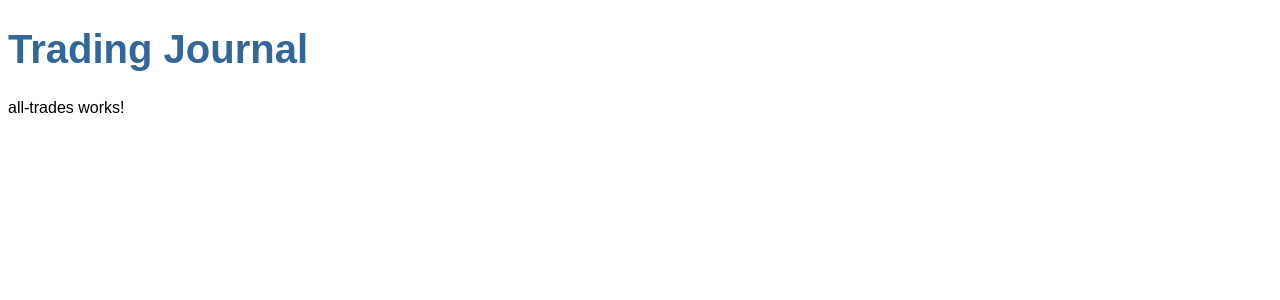
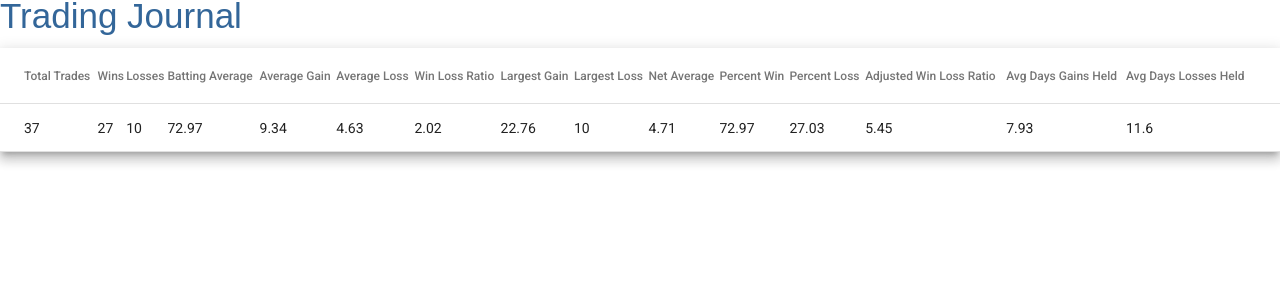
Before and after one commit to ramesh-singh-20/trading-journal-ui, an Angular app: page / in a window 1280 px wide. Shown: the top 300 px of the page. Built offline with nearby package versions, Linux system fonts and the light colour scheme.

Commit message:
Added code to show har coded all analytics data.

```diff
--- a/angular.json
+++ b/angular.json
@@ -31,6 +31,7 @@
               "src/assets"
             ],
             "styles": [
+              "./node_modules/@angular/material/prebuilt-themes/indigo-pink.css",
               "src/styles.scss"
             ],
             "scripts": []
@@ -99,6 +100,7 @@
               "src/assets"
             ],
             "styles": [
+              "./node_modules/@angular/material/prebuilt-themes/indigo-pink.css",
               "src/styles.scss"
             ],
             "scripts": []
--- a/package.json
+++ b/package.json
@@ -11,10 +11,12 @@
   "private": true,
   "dependencies": {
     "@angular/animations": "~12.2.0",
+    "@angular/cdk": "^12.2.4",
     "@angular/common": "~12.2.0",
     "@angular/compiler": "~12.2.0",
     "@angular/core": "~12.2.0",
     "@angular/forms": "~12.2.0",
+    "@angular/material": "^12.2.4",
     "@angular/platform-browser": "~12.2.0",
     "@angular/platform-browser-dynamic": "~12.2.0",
     "@angular/router": "~12.2.0",
--- a/src/app/components/all-analytics/all-analytics.component.html
+++ b/src/app/components/all-analytics/all-analytics.component.html
@@ -1 +1,84 @@
-<p>all-trades works!</p>
+<table mat-table [dataSource]="dataSource" class="mat-elevation-z8">
+
+    <!--- Note that these columns can be defined in any order.
+          The actual rendered columns are set as a property on the row definition" -->
+
+    <ng-container matColumnDef="Total Trades">
+      <th mat-header-cell *matHeaderCellDef> Total Trades </th>
+      <td mat-cell *matCellDef="let element"> {{element.noOfTrades}} </td>
+    </ng-container>
+
+    <ng-container matColumnDef="Wins">
+      <th mat-header-cell *matHeaderCellDef> Wins </th>
+      <td mat-cell *matCellDef="let element"> {{element.wins}} </td>
+    </ng-container>
+
+    <ng-container matColumnDef="Losses">
+      <th mat-header-cell *matHeaderCellDef> Losses </th>
+      <td mat-cell *matCellDef="let element"> {{element.losses}} </td>
+    </ng-container>
+
+    <ng-container matColumnDef="Batting Average">
+      <th mat-header-cell *matHeaderCellDef> Batting Average </th>
+      <td mat-cell *matCellDef="let element"> {{element.battingAverage}} </td>
+    </ng-container>
+
+    <ng-container matColumnDef="Average Gain">
+        <th mat-header-cell *matHeaderCellDef> Average Gain </th>
+        <td mat-cell *matCellDef="let element"> {{element.averageGain}} </td>
+      </ng-container>
+
+      <ng-container matColumnDef="Average Loss">
+        <th mat-header-cell *matHeaderCellDef> Average Loss </th>
+        <td mat-cell *matCellDef="let element"> {{element.averageLoss}} </td>
+      </ng-container>
+
+      <ng-container matColumnDef="Win Loss Ratio">
+        <th mat-header-cell *matHeaderCellDef> Win Loss Ratio </th>
+        <td mat-cell *matCellDef="let element"> {{element.winLossRatio}} </td>
+      </ng-container>
+
+      <ng-container matColumnDef="Largest Gain">
+        <th mat-header-cell *matHeaderCellDef> Largest Gain </th>
+        <td mat-cell *matCellDef="let element"> {{element.largestGain}} </td>
+      </ng-container>
+
+      <ng-container matColumnDef="Largest Loss">
+        <th mat-header-cell *matHeaderCellDef> Largest Loss </th>
+        <td mat-cell *matCellDef="let element"> {{element.largestLoss}} </td>
+      </ng-container>
+
+      <ng-container matColumnDef="Net Average">
+        <th mat-header-cell *matHeaderCellDef> Net Average </th>
+        <td mat-cell *matCellDef="let element"> {{element.netAverage}} </td>
+      </ng-container>
+
+      <ng-container matColumnDef="Percent Win">
+        <th mat-header-cell *matHeaderCellDef> Percent Win </th>
+        <td mat-cell *matCellDef="let element"> {{element.percentWin}} </td>
+      </ng-container>
+
+      <ng-container matColumnDef="Percent Loss">
+        <th mat-header-cell *matHeaderCellDef> Percent Loss </th>
+        <td mat-cell *matCellDef="let element"> {{element.percentLoss}} </td>
+      </ng-container>
+
+      <ng-container matColumnDef="Adjusted Win Loss Ratio">
+        <th mat-header-cell *matHeaderCellDef> Adjusted Win Loss Ratio </th>
+        <td mat-cell *matCellDef="let element"> {{element.adjustedWinLossRatio}} </td>
+      </ng-container>
+
+      <ng-container matColumnDef="Avg Days Gains Held">
+        <th mat-header-cell *matHeaderCellDef> Avg Days Gains Held </th>
+        <td mat-cell *matCellDef="let element"> {{element.avgDaysGainsHeld}} </td>
+      </ng-container>
+
+      <ng-container matColumnDef="Avg Days Losses Held">
+        <th mat-header-cell *matHeaderCellDef> Avg Days Losses Held </th>
+        <td mat-cell *matCellDef="let element"> {{element.avgDaysLossesHeld}} </td>
+      </ng-container>
+
+
+    <tr mat-header-row *matHeaderRowDef="displayedColumns"></tr>
+    <tr mat-row *matRowDef="let row; columns: displayedColumns;"></tr>
+  </table>
--- a/src/app/components/all-analytics/all-analytics.component.scss
+++ b/src/app/components/all-analytics/all-analytics.component.scss
@@ -0,0 +1,3 @@
+table {
+    width: 100%;
+  }
--- a/src/app/components/all-analytics/all-analytics.component.ts
+++ b/src/app/components/all-analytics/all-analytics.component.ts
@@ -1,4 +1,5 @@
 import { Component, OnInit } from '@angular/core';
+import { Analytics } from 'src/app/model/analytics';
 
 @Component({
   selector: 'app-all-analytics',
@@ -12,6 +13,28 @@
   ngOnInit(): void {
   }
 
+  analyticsResponse: Analytics[]= [{
+        noOfTrades: 37,
+        wins: 27,
+        losses: 10,
+        battingAverage: 72.97,
+        averageGain: 9.34,
+        averageLoss: 4.63,
+        winLossRatio: 2.02,
+        largestGain: 22.76,
+        largestLoss: 10.0,
+        netAverage: 4.71,
+        percentWin: 72.97,
+        percentLoss: 27.03,
+        adjustedWinLossRatio: 5.45,
+        avgDaysGainsHeld: 7.93,
+        avgDaysLossesHeld: 11.6
 
+  }];
 
+  displayedColumns: string[] = ['Total Trades', 'Wins', 'Losses', 'Batting Average', 'Average Gain', 'Average Loss',
+                                'Win Loss Ratio', 'Largest Gain', 'Largest Loss', 'Net Average',
+                                'Percent Win', 'Percent Loss', 'Adjusted Win Loss Ratio',
+                                'Avg Days Gains Held', 'Avg Days Losses Held'];
+  dataSource = this.analyticsResponse;
 }
--- a/src/index.html
+++ b/src/index.html
@@ -6,8 +6,11 @@
   <base href="/">
   <meta name="viewport" content="width=device-width, initial-scale=1">
   <link rel="icon" type="image/x-icon" href="favicon.ico">
+  <link rel="preconnect" href="https://fonts.gstatic.com">
+  <link href="https://fonts.googleapis.com/css2?family=Roboto:wght@300;400;500&display=swap" rel="stylesheet">
+  <link href="https://fonts.googleapis.com/icon?family=Material+Icons" rel="stylesheet">
 </head>
-<body>
+<body class="mat-typography">
   <app-root></app-root>
 </body>
 </html>
--- a/src/styles.scss
+++ b/src/styles.scss
@@ -1 +1,5 @@
 /* You can add global styles to this file, and also import other style files */
+@import "../node_modules/@angular/material/prebuilt-themes/deeppurple-amber.css";
+
+html, body { height: 100%; }
+body { margin: 0; font-family: Roboto, "Helvetica Neue", sans-serif; }
```
Also changed, not shown: src/app/app.module.ts (+10 -2 lines), src/app/model/analytics.ts (+5 -5 lines), 1 other file (tests, documents, lock files or other folders).
